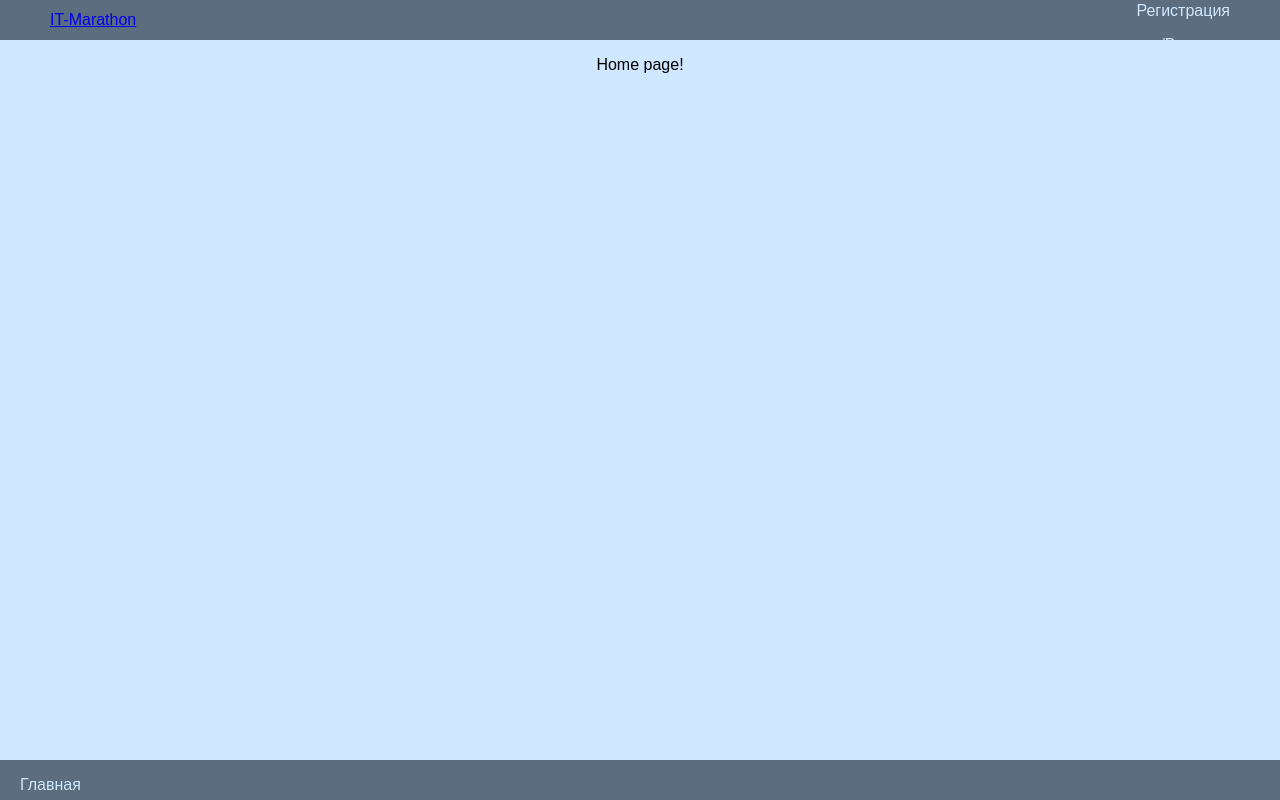
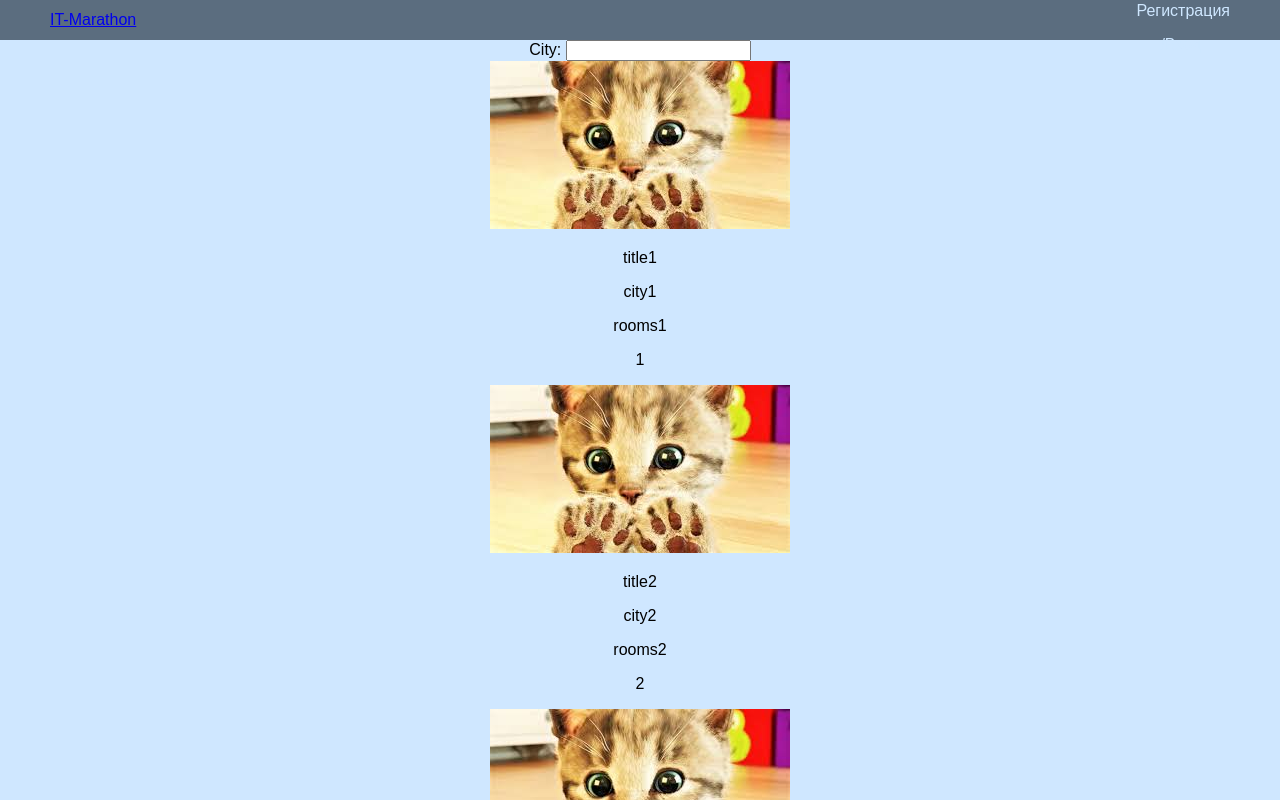
Before and after one commit to itmarathon/Front-end, a React app: page / in a window 1280 px wide. Shown: the top 800 px of the page. Built offline with nearby package versions, Linux system fonts and the light colour scheme.

Commit message:
Implement HomePage with mocked data.

```diff
--- a/src/containers/HomePage/HomePage.jsx
+++ b/src/containers/HomePage/HomePage.jsx
@@ -1,9 +1,76 @@
-import React from 'react';
+import React, { Component } from 'react';
+import {
+  Filtres,
+  FlatList,
+} from '../../components';
 
-const HomePage = () => (
-  <div className="HomePage">
-    <p>Home page!</p>
-  </div>
-);
+const mockFlats = [
+  {
+    id: '1',
+    img: '/tmp.jpg',
+    title: 'title1',
+    city: 'city1',
+    rooms: 'rooms1',
+    price: '1',
+  },
+  {
+    id: '2',
+    img: '/tmp.jpg',
+    title: 'title2',
+    city: 'city2',
+    rooms: 'rooms2',
+    price: '2',
+  },
+  {
+    id: '3',
+    img: '/tmp.jpg',
+    title: 'titlу3',
+    city: 'city3',
+    rooms: 'rooms3',
+    price: '3',
+  },
+];
+
+class HomePage extends Component {
+  state = {
+    filtres: {
+      city: '',
+    },
+    data: {
+      flats: mockFlats,
+    },
+  }
+
+  handlerFiltersChange = (e) => {
+    const fieldName = e.target.name;
+    const fieldValue = e.target.value;
+    const { filtres } = this.state;
+
+    filtres[fieldName] = fieldValue;
+    this.setState({ filtres });
+  }
+
+  handleFilterSubmit = (e) => {
+    e.preventDefault();
+    let filtredFlats = this.state.data.flats;
+    filtredFlats = mockFlats.filter(flat => flat.city.includes(this.state.filtres.city));
+    const { data } = this.state;
+    data.flats = filtredFlats;
+    this.setState({ data });
+  }
+
+  render() {
+    return (
+      <div className="HomePage">
+        <Filtres
+          city={this.state.filtres.city}
+          onChange={this.handlerFiltersChange}
+          onSubmit={this.handleFilterSubmit}
+        />
+        <FlatList flats={this.state.data.flats} />
+      </div>
+    );
+  }
+}
 
 export default HomePage;
```
Also changed, not shown: public/tmp.jpg (added).
